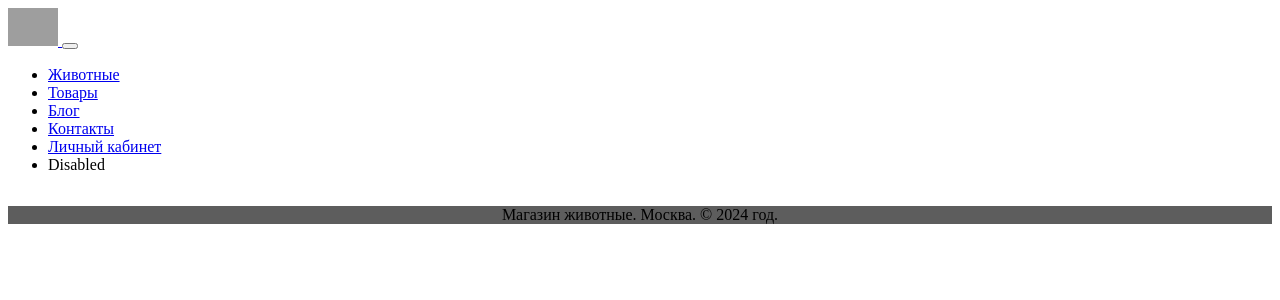
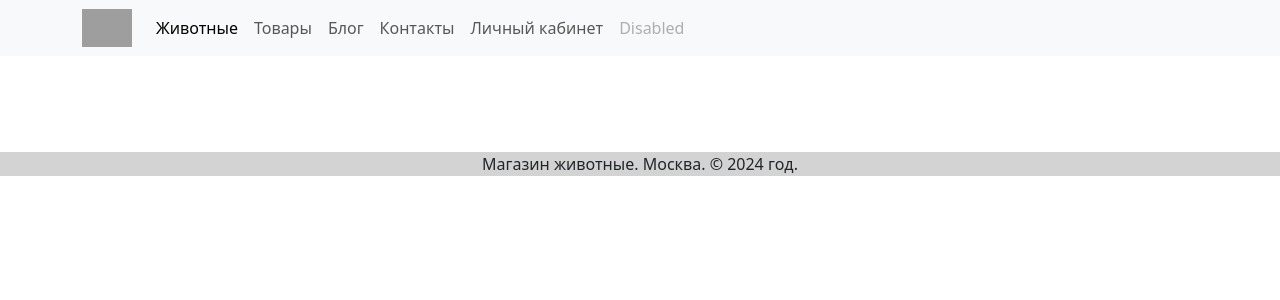
Before and after one commit to mrToad1986/ToadShopSite, a Django app: page /category/species/ in a window 1280 px wide. Shown: the top 300 px of the page. Run offline with Django 4.2, Linux system fonts and the light colour scheme; data that the repository does not hold is empty; some libraries are stand-ins or nearby versions; grey boxes are pictures that could not be loaded.

Commit message:
fix css static

```diff
--- a/mainapp/templates/mainapp/base.html
+++ b/mainapp/templates/mainapp/base.html
@@ -6,9 +6,8 @@
     .main-footer {
     background-color: #5d5d5d;
 }
+</style>
 -->
-</style>
-
 <head>
     <meta charset="UTF-8">
     <meta name="viewport" content="width=device-width, initial-scale=1.0" />
@@ -17,18 +16,16 @@
     {% block title %}
     <title>{{ title }}</title>
     {% endblock %}
-<!-- проверить и исправить импорт css -->
+<!--  -->
     {% block css %}
-
     <link rel="stylesheet" type="text/css" href="{% static 'css/style.css' %}">
-<!--
     <link rel="stylesheet" type="text/css" href="{% static 'css/bootstrap.min.css' %}">
     <link
       rel="stylesheet"
       href="https://cdn.jsdelivr.net/npm/bootstrap@5.3.2/dist/css/bootstrap.min.css"
       integrity="sha384-T3c6CoIi6uLrA9TneNEoa7RxnatzjcDSCmG1MXxSR1GAsXEV/Dwwykc2MPK8M2HN"
-      crossorigin="anonymous"/>-->
-
+      crossorigin="anonymous">
+<!-- -->
     {% endblock %}
 
     {% block js %}
--- a/static/css/style.css
+++ b/static/css/style.css
@@ -20,7 +20,7 @@
         margin: auto;
       }
 .main-footer {
-        background-color: #5d5d5d;
+        background-color: #d3d3d3;
 }
       /*
 .wrapper {
```
